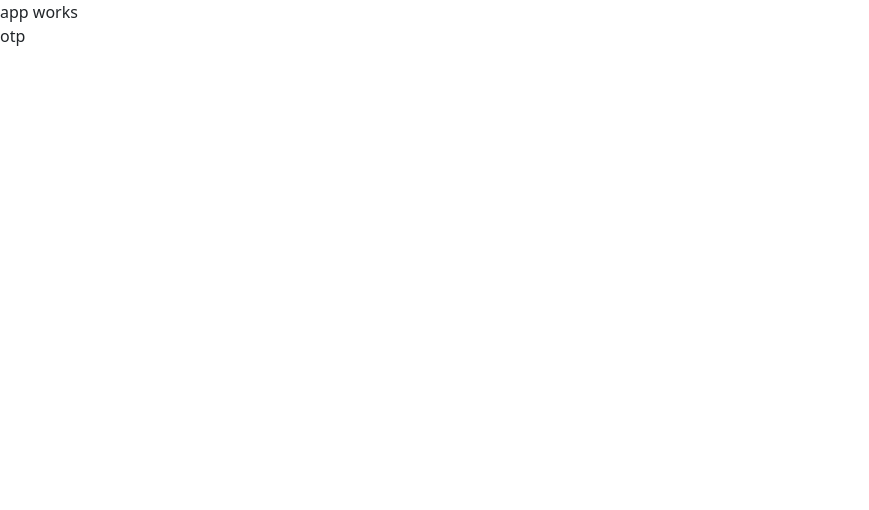
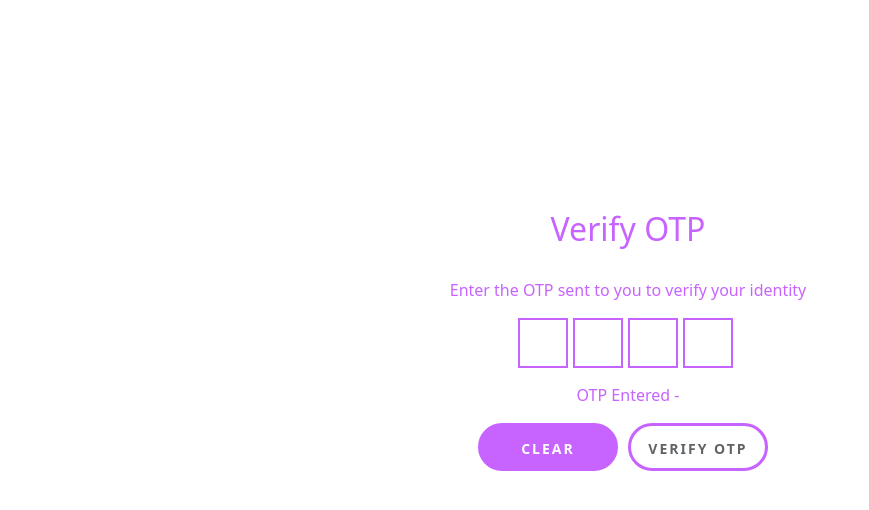
Before and after one commit to adan35/FYP-Masaail, a React (Create React App) app in the folder client/: page /auth/otp in a window 1280 px wide. Shown: the top 510 px of the page, without its empty margins (0-869 px from the left). Built offline with nearby package versions, Linux system fonts and the light colour scheme.

Commit message:
OTP Page Frontend

```diff
--- a/client/src/App.js
+++ b/client/src/App.js
@@ -7,7 +7,6 @@ import { Auth, Admin, Investor, Reviewer } from "./screens";
 function App() {
   return (
     <div>
-      app works < br />
       <Switch>
         <Route path="/auth" component={Auth} />
         <Route path="/admin" component={Admin} />
--- a/client/src/screens/auth/auth.css
+++ b/client/src/screens/auth/auth.css
@@ -1,3 +1,193 @@
-h1{
-    color: aquamarine;
+/* OTP PAGE */
+h2 {
+  color: #c763ff;
+  margin-bottom: 30px;
 }
+p {
+  color: #2e2e2e;
+}
+p {
+  color: #c763ff;
+}
+.container {
+  display: flex;
+  flex-flow: column;
+  height: 100%;
+  align-items: space-around;
+  justify-content: center;
+  height: 100vh;
+  background-color: transparent;
+}
+.card {
+  width: 100%;
+  padding: 10px;
+  height: 400px;
+  border: none;
+  background-color: transparent;
+}
+
+.btn-primary {
+  background: #c763ff;
+  color: #ffffff;
+  border-color: #c763ff;
+}
+.btn-primary:hover {
+  background: transparent;
+  color: #c763ff;
+}
+.btn-secondary {
+  background: #c763ff;
+  color: #ffffff;
+  border-color: none;
+  margin-right: 20px;
+}
+.btn-secondary:hover {
+  background: #c763ff;
+  color: #ffffff;
+}
+.otp-field {
+  display: inline-block;
+  width: 50px;
+  height: 50px;
+  text-align: center;
+  margin-right: 5px;
+  border: 2px solid #c763ff;
+  margin-bottom: 15px;
+}
+.otp-field:focus {
+  text-decoration: none;
+  background-color: #ffffff;
+  border-color: #c763ff;
+  outline: 0;
+  box-shadow: none;
+}
+.button {
+  display: inline-block;
+  outline: none;
+  cursor: pointer;
+  font-size: 14px;
+  line-height: 1;
+  border-radius: 500px;
+  transition-property: background-color, border-color, color, box-shadow, filter;
+  transition-duration: 0.3s;
+  border: 3px solid #c763ff;
+  letter-spacing: 2px;
+  min-width: 140px;
+  text-transform: uppercase;
+  white-space: normal;
+  font-weight: 700;
+  text-align: center;
+  padding: 16px 14px 18px;
+  color: #616467;
+  box-shadow: inset 0 0 0 2px none;
+  background-color: transparent;
+  height: 48px;
+  margin-right: 10px;
+}
+.button:hover {
+  color: #fff;
+  background-color: #c763ff;
+  border: none;
+}
+.buttonClear {
+  display: inline-block;
+  outline: none;
+  cursor: pointer;
+  font-size: 14px;
+  line-height: 1;
+  border-radius: 500px;
+  transition-property: background-color, border-color, color, box-shadow, filter;
+  transition-duration: 0.3s;
+  border: 3px solid #c763ff;
+  letter-spacing: 2px;
+  min-width: 140px;
+  text-transform: uppercase;
+  white-space: normal;
+  font-weight: 700;
+  text-align: center;
+  padding: 16px 14px 18px;
+  color: #ffffff;
+  box-shadow: inset 0 0 0 2px none;
+  background-color: #c763ff;
+  height: 48px;
+  margin-right: 10px;
+  margin-bottom: 10px;
+}
+.buttonClear:hover {
+  color: #fff;
+  background-color: transparent;
+  border: 3px solid #c763ff;
+  color: #c763ff;
+}
+/* Forgot */
+.text-email {
+  color: #c763ff;
+}
+.email-forgot {
+  width: 300px;
+}
+
+.cursor {
+  cursor: pointer;
+}
+.input-email {
+  display: inline;
+  width: 300px;
+  height: 50px;
+  padding-left: 10px;
+  margin-right: 5px;
+  border: 3px solid #c763ff;
+  border-radius: 5px;
+  margin-bottom: 15px;
+  background-color: transparent;
+  margin-right: 10px;
+  color: #c763ff;
+  font-weight: bold;
+  margin-bottom: 30px;
+}
+.input-email:focus {
+  background-color: transparent;
+  border-color: #c763ff;
+  outline: 0;
+  box-shadow: none;
+  color: #c763ff;
+  font-weight: 500;
+}
+.btn-send {
+  background-color: #c763ff;
+  display: inline-block;
+  outline: none;
+  cursor: pointer;
+  font-size: 14px;
+  line-height: 1;
+  border-radius: 3px;
+  transition-property: background-color, border-color, color, box-shadow, filter;
+  transition-duration: 0.3s;
+  border: 3px solid #c763ff;
+  letter-spacing: 2px;
+  min-width: 140px;
+  font-weight: 600;
+  white-space: normal;
+  font-weight: 700;
+  text-align: center;
+  padding: auto;
+  color: #ffffff;
+  box-shadow: inset 0 0 0 2px none;
+  background-color: #c763ff;
+  height: 40px;
+  margin-right: 10px;
+  margin-bottom: 10px;
+}
+.btn-send:hover {
+  background-color: transparent;
+  border: 3px solid #c763ff;
+  color: #fff;
+  color: #c763ff;
+}
+.btn-send:focus {
+  color: #fff;
+  background-color: transparent;
+  border: 3px solid #c763ff;
+  color: #c763ff;
+  box-shadow: transparent;
+}
--- a/client/src/screens/auth/components/Forgot.js
+++ b/client/src/screens/auth/components/Forgot.js
@@ -1,11 +1,11 @@
-import React from 'react'
+import React from "react";
 
 const Forgot = () => {
-    return (
-        <div>
-            forgot
-        </div>
-    )
-}
+  return (
+    <>
+
+    </>
+  );
+};
 
 export default Forgot;
--- a/client/src/screens/auth/components/OTP.js
+++ b/client/src/screens/auth/components/OTP.js
@@ -1,11 +1,62 @@
-import React from 'react'
+import React, { useState } from "react";
 
 const OTP = () => {
-    return (
-        <div>
-            otp
+  const [otp, setOtp] = useState(new Array(4).fill(""));
+
+  const handleChange = (element, index) => {
+    if (isNaN(element.value)) return false;
+
+    setOtp([...otp.map((d, idx) => (idx === index ? element.value : d))]);
+
+    //Focus next input
+    if (element.nextSibling) {
+      element.nextSibling.focus();
+    }
+  };
+
+  return (
+    <>
+      <div className="container">
+        <div className="row card">
+          <div className="col text-center">
+            <h2>Verify OTP</h2>
+            <p>Enter the OTP sent to you to verify your identity</p>
+
+            {otp.map((data, index) => {
+              return (
+                <input
+                  className="otp-field"
+                  type="text"
+                  name="otp"
+                  maxLength="1"
+                  key={index}
+                  value={data}
+                  onChange={(e) => handleChange(e.target, index)}
+                  onFocus={(e) => e.target.select()}
+                />
+              );
+            })}
+
+            <p>OTP Entered - {otp.join("")}</p>
+            <p>
+              <button
+                className="buttonClear"
+                onClick={(e) => setOtp([...otp.map((v) => "")])}
+              >
+                Clear
+              </button>
+              <button
+                className="button"
+                onClick={(e) => alert("Entered OTP is " + otp.join(""))}
+              >
+                Verify OTP
+              </button>
+            </p>
+          </div>
         </div>
-    )
-}
+      </div>
+    </>
+  );
+};
 
 export default OTP;
--- a/client/src/screens/auth/components/SignUp.js
+++ b/client/src/screens/auth/components/SignUp.js
@@ -2,9 +2,17 @@ import React from 'react'
 
 const SignUp = () => {
     return (
-        <div>
-            signup
-        </div>
+        <>
+            <div className="row">
+                <div className="col-md-2"></div>
+                <div className="col-md-8">
+                    <div className="container-xxl">
+                        <h2>Signup</h2>
+                    </div>
+                </div>
+                <div className="col-md-2"></div>
+            </div>
+        </>
     )
 }
 
```
Also changed, not shown: 1 other file (tests, documents, lock files or other folders).
